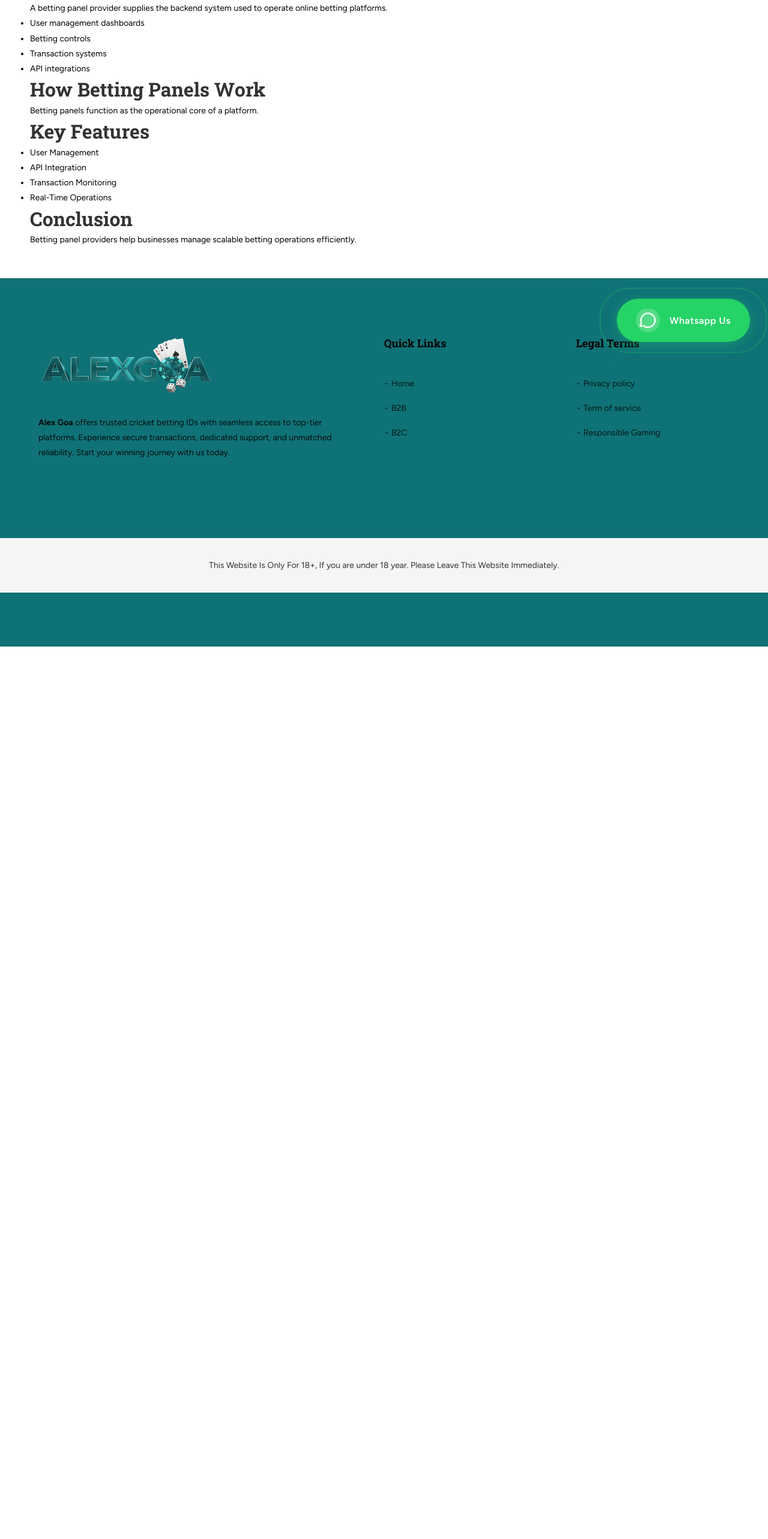
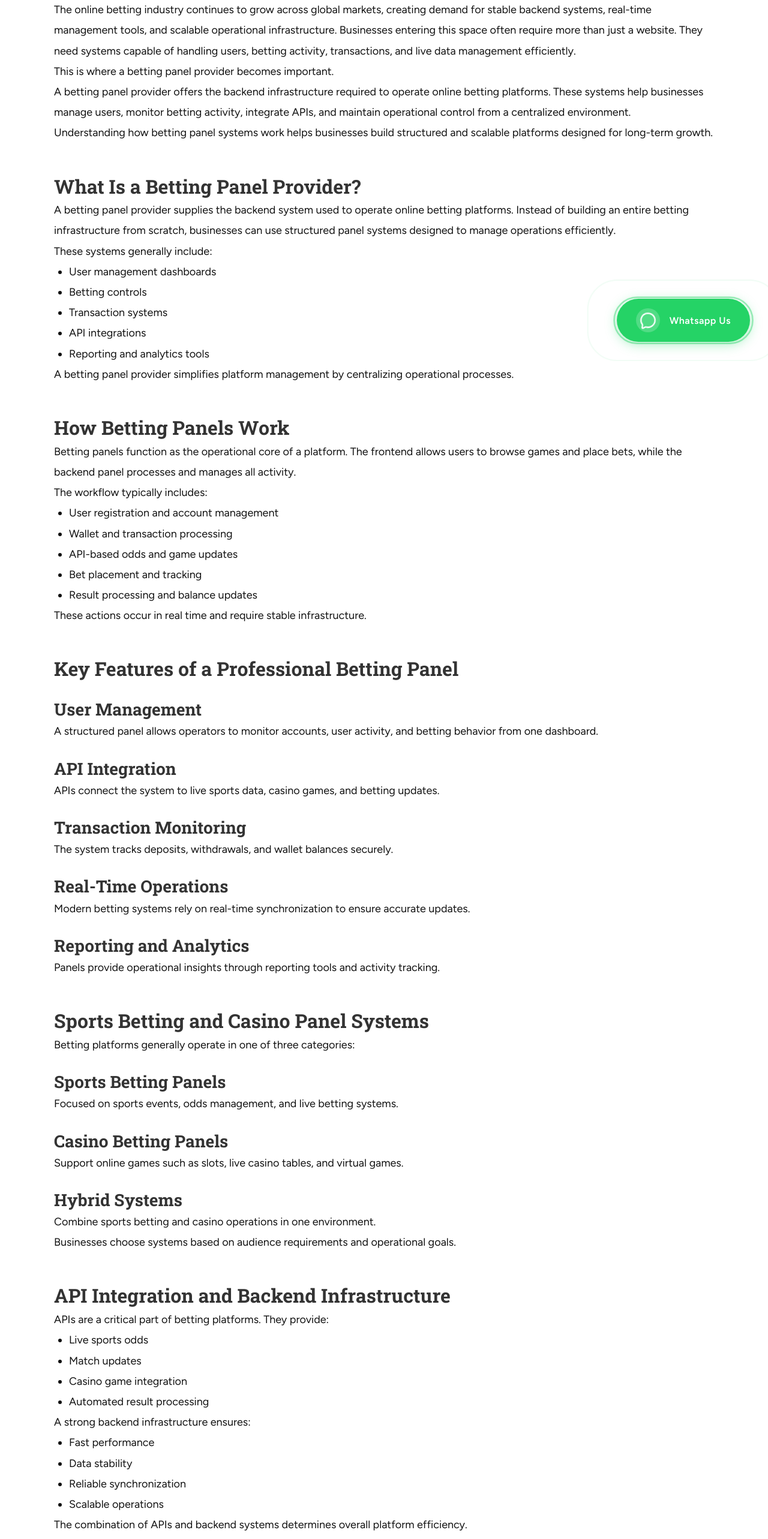
Before and after one commit to 10xch4017-hue/alexgoa, a React (Create React App) app: page /betting-panel-provider in a window 1280 px wide. Shown: the part 200-2766 px from the top of the page at 60% size. Before the commit the page ends 1278 px from the top, so only its background shows below. Built offline with nearby package versions, Linux system fonts and the light colour scheme.

Commit message:
bettingpanelprovider

```diff
--- a/src/pages/BettingPanelProvider.jsx
+++ b/src/pages/BettingPanelProvider.jsx
@@ -1,64 +1,207 @@
 import React from "react";
-
 function BettingPanelProvider() {
   return (
     <div
-      className="page-container"
+      style={{ background: "#ffffff", color: "#111111", padding: "60px 20px" }}
+    >
+      {" "}
+      <div
         style={{
-        color: "black",
-        padding: "50px",
-        background: "white",
+          maxWidth: "1100px",
+          margin: "0 auto",
+          lineHeight: "1.9",
+          fontSize: "18px",
         }}
       >
-      <h1>Betting Panel Provider for Scalable Online Betting Platforms</h1>
-
+        {" "}
+        {/* PAGE TITLE */}{" "}
+        <h1
+          style={{ fontSize: "42px", marginBottom: "30px", lineHeight: "1.3" }}
+        >
+          {" "}
+          Betting Panel Provider for Scalable Online Betting Platforms{" "}
+        </h1>{" "}
+        {/* INTRO */}{" "}
         <p>
+          {" "}
           The online betting industry continues to grow across global markets,
-        creating demand for stable backend systems, real-time management tools,
-        and scalable operational infrastructure.
-      </p>
-
+          creating demand for stable backend systems, real-time management
+          tools, and scalable operational infrastructure. Businesses entering
+          this space often require more than just a website. They need systems
+          capable of handling users, betting activity, transactions, and live
+          data management efficiently.{" "}
+        </p>{" "}
+        <p> This is where a betting panel provider becomes important. </p>{" "}
         <p>
-        Businesses entering this space often require more than just a website.
-        They need systems capable of handling users, betting activity,
-        transactions, and live data management efficiently.
-      </p>
-
-      <h2>What Is a Betting Panel Provider?</h2>
-
+          {" "}
+          A betting panel provider offers the backend infrastructure required to
+          operate online betting platforms. These systems help businesses manage
+          users, monitor betting activity, integrate APIs, and maintain
+          operational control from a centralized environment.{" "}
+        </p>{" "}
         <p>
+          {" "}
+          Understanding how betting panel systems work helps businesses build
+          structured and scalable platforms designed for long-term growth.{" "}
+        </p>{" "}
+        {/* SECTION */}{" "}
+        <h2 style={{ marginTop: "50px", fontSize: "32px" }}>
+          {" "}
+          What Is a Betting Panel Provider?{" "}
+        </h2>{" "}
+        <p>
+          {" "}
           A betting panel provider supplies the backend system used to operate
-        online betting platforms.
-      </p>
-
-      <ul>
-        <li>User management dashboards</li>
-        <li>Betting controls</li>
-        <li>Transaction systems</li>
-        <li>API integrations</li>
-      </ul>
-
-      <h2>How Betting Panels Work</h2>
-
-      <p>Betting panels function as the operational core of a platform.</p>
-
-      <h2>Key Features</h2>
-
-      <ul>
-        <li>User Management</li>
-        <li>API Integration</li>
-        <li>Transaction Monitoring</li>
-        <li>Real-Time Operations</li>
-      </ul>
-
-      <h2>Conclusion</h2>
-
+          online betting platforms. Instead of building an entire betting
+          infrastructure from scratch, businesses can use structured panel
+          systems designed to manage operations efficiently.{" "}
+        </p>{" "}
+        <p>These systems generally include:</p>{" "}
+        <ul style={{ paddingLeft: "25px" }}>
+          {" "}
+          <li>User management dashboards</li> <li>Betting controls</li>{" "}
+          <li>Transaction systems</li> <li>API integrations</li>{" "}
+          <li>Reporting and analytics tools</li>{" "}
+        </ul>{" "}
         <p>
-        Betting panel providers help businesses manage scalable betting
-        operations efficiently.
-      </p>
+          {" "}
+          A betting panel provider simplifies platform management by
+          centralizing operational processes.{" "}
+        </p>{" "}
+        {/* HOW IT WORKS */}{" "}
+        <h2 style={{ marginTop: "50px", fontSize: "32px" }}>
+          {" "}
+          How Betting Panels Work{" "}
+        </h2>{" "}
+        <p>
+          {" "}
+          Betting panels function as the operational core of a platform. The
+          frontend allows users to browse games and place bets, while the
+          backend panel processes and manages all activity.{" "}
+        </p>{" "}
+        <p>The workflow typically includes:</p>{" "}
+        <ul style={{ paddingLeft: "25px" }}>
+          {" "}
+          <li>User registration and account management</li>{" "}
+          <li>Wallet and transaction processing</li>{" "}
+          <li>API-based odds and game updates</li>{" "}
+          <li>Bet placement and tracking</li>{" "}
+          <li>Result processing and balance updates</li>{" "}
+        </ul>{" "}
+        <p>
+          {" "}
+          These actions occur in real time and require stable
+          infrastructure.{" "}
+        </p>{" "}
+        {/* FEATURES */}{" "}
+        <h2 style={{ marginTop: "50px", fontSize: "32px" }}>
+          {" "}
+          Key Features of a Professional Betting Panel{" "}
+        </h2>{" "}
+        <h3 style={{ marginTop: "25px" }}>User Management</h3>{" "}
+        <p>
+          {" "}
+          A structured panel allows operators to monitor accounts, user
+          activity, and betting behavior from one dashboard.{" "}
+        </p>{" "}
+        <h3 style={{ marginTop: "25px" }}>API Integration</h3>{" "}
+        <p>
+          {" "}
+          APIs connect the system to live sports data, casino games, and betting
+          updates.{" "}
+        </p>{" "}
+        <h3 style={{ marginTop: "25px" }}>Transaction Monitoring</h3>{" "}
+        <p>
+          {" "}
+          The system tracks deposits, withdrawals, and wallet balances
+          securely.{" "}
+        </p>{" "}
+        <h3 style={{ marginTop: "25px" }}>Real-Time Operations</h3>{" "}
+        <p>
+          {" "}
+          Modern betting systems rely on real-time synchronization to ensure
+          accurate updates.{" "}
+        </p>{" "}
+        <h3 style={{ marginTop: "25px" }}>Reporting and Analytics</h3>{" "}
+        <p>
+          {" "}
+          Panels provide operational insights through reporting tools and
+          activity tracking.{" "}
+        </p>{" "}
+        {/* SPORTS & CASINO */}{" "}
+        <h2 style={{ marginTop: "50px", fontSize: "32px" }}>
+          {" "}
+          Sports Betting and Casino Panel Systems{" "}
+        </h2>{" "}
+        <p>
+          {" "}
+          Betting platforms generally operate in one of three categories:{" "}
+        </p>{" "}
+        <h3 style={{ marginTop: "25px" }}>Sports Betting Panels</h3>{" "}
+        <p>
+          {" "}
+          Focused on sports events, odds management, and live betting
+          systems.{" "}
+        </p>{" "}
+        <h3 style={{ marginTop: "25px" }}>Casino Betting Panels</h3>{" "}
+        <p>
+          {" "}
+          Support online games such as slots, live casino tables, and virtual
+          games.{" "}
+        </p>{" "}
+        <h3 style={{ marginTop: "25px" }}>Hybrid Systems</h3>{" "}
+        <p>
+          {" "}
+          Combine sports betting and casino operations in one environment.{" "}
+        </p>{" "}
+        <p>
+          {" "}
+          Businesses choose systems based on audience requirements and
+          operational goals.{" "}
+        </p>{" "}
+        {/* API */}{" "}
+        <h2 style={{ marginTop: "50px", fontSize: "32px" }}>
+          {" "}
+          API Integration and Backend Infrastructure{" "}
+        </h2>{" "}
+        <p>
+          {" "}
+          APIs are a critical part of betting platforms. They provide:{" "}
+        </p>{" "}
+        <ul style={{ paddingLeft: "25px" }}>
+          {" "}
+          <li>Live sports odds</li> <li>Match updates</li>{" "}
+          <li>Casino game integration</li>{" "}
+          <li>Automated result processing</li>{" "}
+        </ul>{" "}
+        <p>A strong backend infrastructure ensures:</p>{" "}
+        <ul style={{ paddingLeft: "25px" }}>
+          {" "}
+          <li>Fast performance</li> <li>Data stability</li>{" "}
+          <li>Reliable synchronization</li> <li>Scalable operations</li>{" "}
+        </ul>{" "}
+        <p>
+          {" "}
+          The combination of APIs and backend systems determines overall
+          platform efficiency.{" "}
+        </p>{" "}
+        {/* CONCLUSION */}{" "}
+        <h2 style={{ marginTop: "50px", fontSize: "32px" }}> Conclusion </h2>{" "}
+        <p>
+          {" "}
+          A betting panel provider plays a critical role in how online betting
+          platforms operate. From backend management to API integration and
+          transaction handling, these systems create the foundation for stable
+          betting operations.{" "}
+        </p>{" "}
+        <p>
+          {" "}
+          Businesses that prioritize scalable infrastructure, operational
+          stability, and long-term strategy are better positioned to succeed in
+          competitive digital betting environments.{" "}
+        </p>{" "}
+      </div>{" "}
     </div>
   );
 }
-
 export default BettingPanelProvider;
```
Lines whose indentation alone changed are shown as unchanged.
